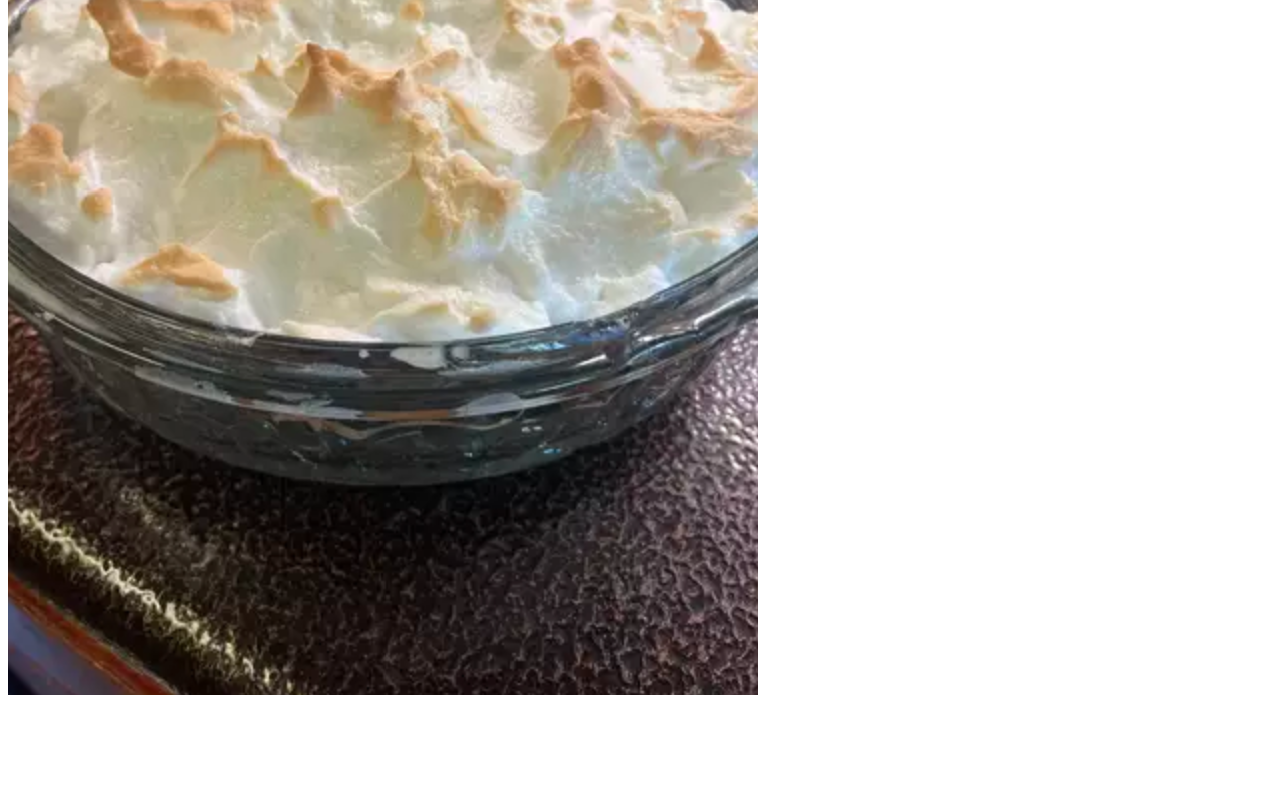
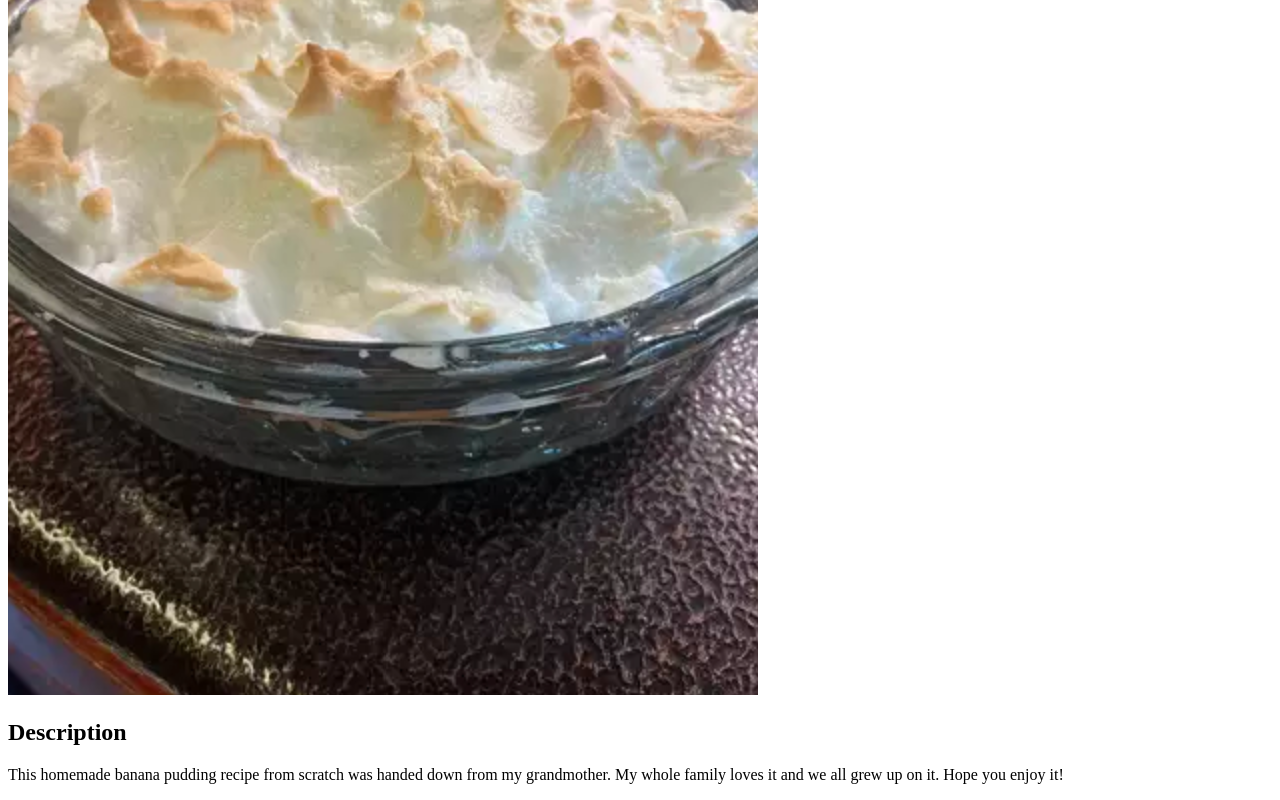
Before and after one commit to xjwllmsx/odin-recipes, a plain HTML site: page recipes/banana-pudding.html in a window 1280 px wide. Shown: the part 393-1193 px from the top of the page. Before the commit the page ends 1100 px from the top, so only its background shows below. Drawn offline with Linux system fonts and the light colour scheme.

Commit message:
Add Descriptions section The Descriptions section has been added with the section title and a paragraph.

```diff
--- a/recipes/banana-pudding.html
+++ b/recipes/banana-pudding.html
@@ -11,5 +11,10 @@
         <h1>Banana Pudding</h1>
         <img src="/resources/images/banana-pudding.png" alt="Image of banana pudding example">
     </header>
+
+    <section class="description">
+        <h2>Description</h2>
+        <p>This homemade banana pudding recipe from scratch was handed down from my grandmother. My whole family loves it and we all grew up on it. Hope you enjoy it!</p>
+    </section>
 </body>
 </html>
```
